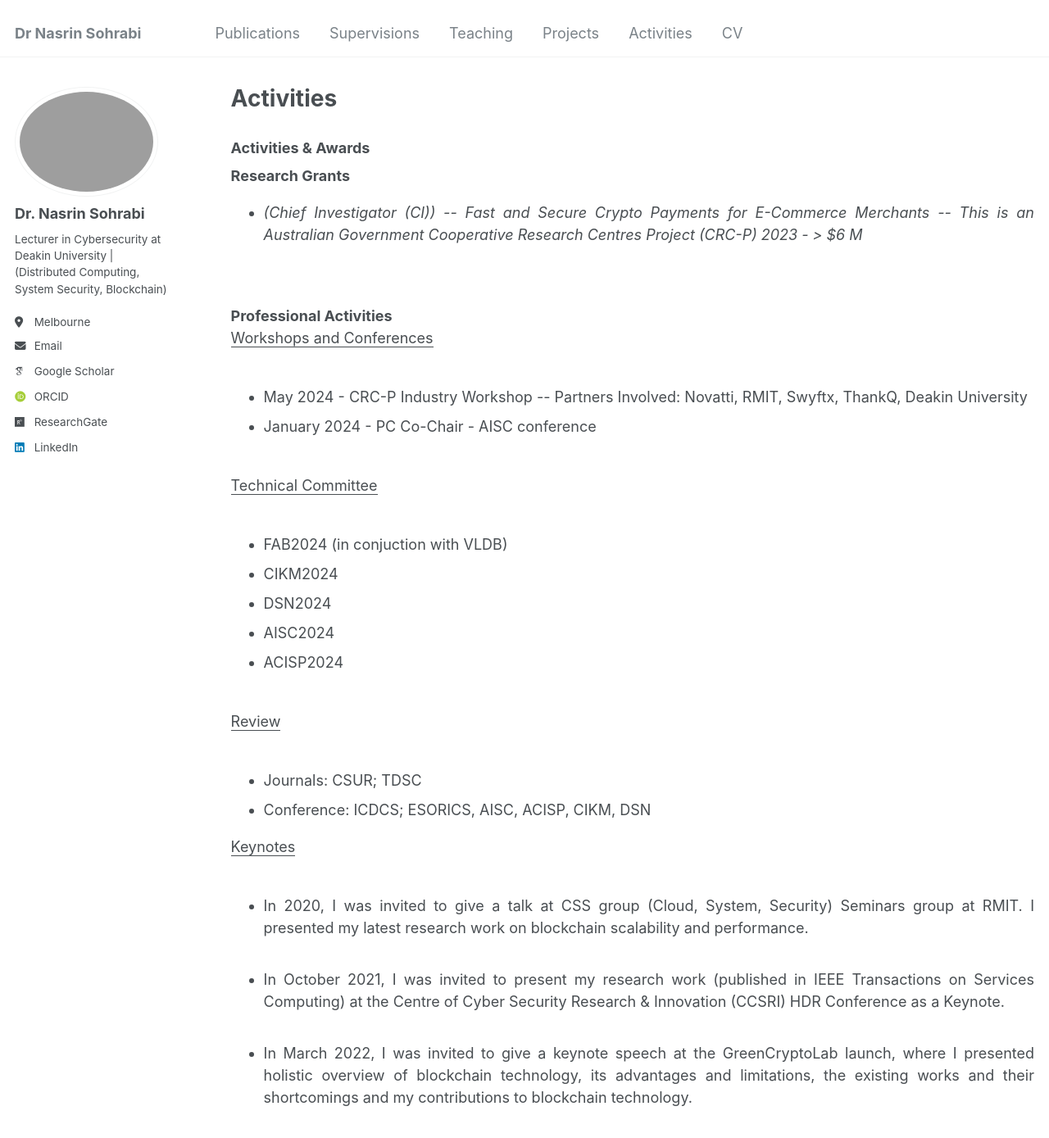
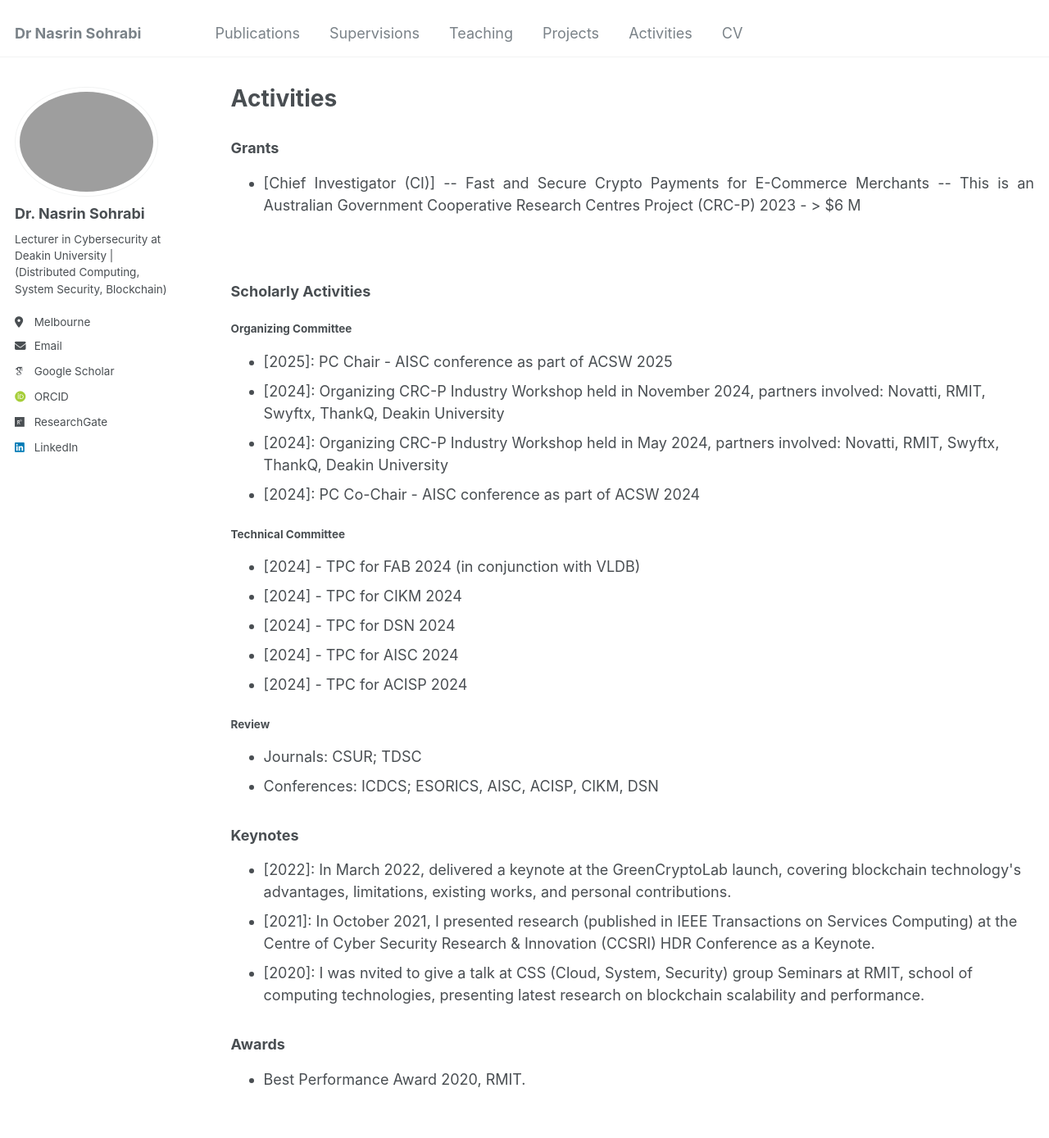
Before and after one commit to Nasrin-Sohrabi/Nasrin-Sohrabi.github.io, a Jekyll site: the page built from _pages/activities.html, in a window 1280 px wide and 1400 px high. Shown: the top 1389 px of the window at 82% size. Built offline with Jekyll 4.4.1, drawn with Linux system fonts in a browser that asks for light colours; some web fonts are replaced.

Commit message:
update activities

```diff
--- a/_config.yml
+++ b/_config.yml
@@ -38,7 +38,7 @@ author:
   impactstory      : # URL
   orcid            : "https://orcid.org/0000-0002-8340-2261"
   researchgate     : https://www.researchgate.net/profile/Nasrin_Sohrabi2
-  dblp             : https://dblp.org/pid/231/1712.html
+  dblp             : "https://dblp.org/pid/231/1712.html"
 
   # Repositories and software development
   bitbucket        : # Username - Update with your username on the site
--- a/_pages/activities.html
+++ b/_pages/activities.html
@@ -5,102 +5,79 @@ permalink: /activities/
 author_profile: true
 ---
 
-        <h3>Activities & Awards</h3>
+        <!-- <h3>Grants</h3> -->
 
         <!-- Research Grants Section -->
 
         <section class="custom-section">
-          <project><span style="font-weight: bold;">Research Grants</span>
-            <br>
-            <div class="inner-div"><span style="font-style: italic;  text-align: justify;">
+          <h3><span style="font-weight: bold;">Grants</h3>
+            <div class="inner-div"><span style="text-align: justify;">
                 <ul>
                  <li>
-                   (Chief Investigator (CI)) --
+                   [Chief Investigator (CI)] --
                      Fast and Secure Crypto Payments for E-Commerce Merchants</span>
                       -- This is an Australian Government Cooperative Research Centres Project (CRC-P) 2023 - > $6 M</div>
                   </li>
-                </ul>
               <br>
           </project>
         </section>
 
-        <!-- Professional Activities  -->
-        <br>
+
+
+<!-- Scholarly Activities Section -->
 <section class="custom-section">
-          <project><span style="font-weight: bold;">Professional Activities</span>
-            <br>
+  <h3>Scholarly Activities</h3>
+
+  <!-- Organizing Committee -->
+  <h4>Organizing Committee</h4>
   <div class="inner-div">
-                <span style="font-style: normal;  text-align: justify;">
-                    <u> Workshops and Conferences</u>
-                    <br> <br><ul>
-                    <li> May 2024 - CRC-P Industry Workshop -- Partners Involved: Novatti, RMIT, Swyftx, ThankQ, Deakin University</li>
-                    <li> January 2024 - PC Co-Chair - AISC conference</li>
+      <ul>
+          <li>[2025]: PC Chair - AISC conference as part of ACSW 2025</li>
+          <li>[2024]: Organizing CRC-P Industry Workshop held in November 2024, partners involved: Novatti, RMIT, Swyftx, ThankQ, Deakin University</li>
+          <li>[2024]: Organizing CRC-P Industry Workshop held in May 2024, partners involved: Novatti, RMIT, Swyftx, ThankQ, Deakin University</li>
+          <li>[2024]: PC Co-Chair - AISC conference as part of ACSW 2024</li>
       </ul>
-                </span>
-             </div>
-            <br>
-             <div class="inner-div">
-                <span style="font-style: normal;">
-                    <u> Technical Committee</u>
-                    <br> <br>
-                    <ul>
-                    <li>FAB2024 (in conjuction with VLDB)</li>
-                    <li>CIKM2024</li>
-                    <li>DSN2024</li>
-                    <li>AISC2024</li>
-                    <li>ACISP2024</li>
-                    </ul>
-                </span>
   </div>
 
-             <br>
+  <!-- Technical Committee -->
+  <h4>Technical Committee</h4>
   <div class="inner-div">
-                <span style="font-style: normal;">
-                    <u> Review</u> <br><br>
+      <ul>
+          <li>[2024] - TPC for FAB 2024 (in conjunction with VLDB)</li>
+          <li>[2024] - TPC for CIKM 2024</li>
+          <li>[2024] - TPC for DSN 2024</li>
+          <li>[2024] - TPC for AISC 2024</li>
+          <li>[2024] - TPC for ACISP 2024</li>
+      </ul>
+  </div>
+
+  <!-- Review -->
+  <h4>Review</h4>
+  <div class="inner-div">
       <ul>
           <li>Journals: CSUR; TDSC</li>
-                    <li>Conference: ICDCS; ESORICS, AISC, ACISP, CIKM, DSN</li>
+          <li>Conferences: ICDCS; ESORICS, AISC, ACISP, CIKM, DSN</li>
       </ul>
-                </span>
   </div>
 
+  <!-- Keynotes -->
+  <h3>Keynotes</h3>
   <div class="inner-div">
-                <span style="font-style: normal;  text-align: justify;">
-                    <u> Keynotes</u> <br><br>
       <ul>
-                    <li> In 2020, I was invited to give a talk at CSS group (Cloud, System, Security)
-                        Seminars group at RMIT. I presented my latest research work on blockchain scalability
-                        and performance. </li>
+          <li>[2022]: In March 2022, delivered a keynote at the GreenCryptoLab launch, covering blockchain technology's advantages, limitations, existing works, and personal contributions.</li>
+          <li>[2021]: In October 2021, I presented research (published in IEEE Transactions on Services Computing) at the Centre of Cyber Security Research & Innovation (CCSRI) HDR Conference as a Keynote.</li>
+          <li>[2020]: I was nvited to give a talk at CSS (Cloud, System, Security) group Seminars at RMIT, school of computing technologies, presenting latest research on blockchain scalability and performance.</li>
 
-                     <br>
-                  <li> In October 2021, I was invited to present my research work
-                       (published in IEEE Transactions on Services Computing) at the Centre
-                       of Cyber Security Research & Innovation (CCSRI) HDR Conference
-                       as a Keynote.</li>
-                       <br>
-                   <li> In March 2022, I was invited to give a keynote speech at the GreenCryptoLab
-                        launch, where I presented holistic overview of blockchain technology, its
-                         advantages and limitations, the existing works and
-                        their shortcomings and my contributions to blockchain technology.</li>
         </ul>
-                </span>
   </div>
-          </project>
 </section>
-          <br>
 
 <!-- Awards Section -->
 <section class="custom-section">
-
-          <project><span style="font-weight: bold;">Awards</span>
-            <br>
+  <h3>Awards</h3>
   <div class="inner-div">
       <ul>
-                <li> Best Performance Award 2020, RMIT.</li>
+          <li>Best Performance Award 2020, RMIT.</li>
       </ul>
   </div>
-              <br>
-          </project>
 </section>
-          <br>
-  </div>
```
Also changed, not shown: _pages/cv.md (+7 -5 lines). Lines whose indentation alone changed are shown as unchanged.
